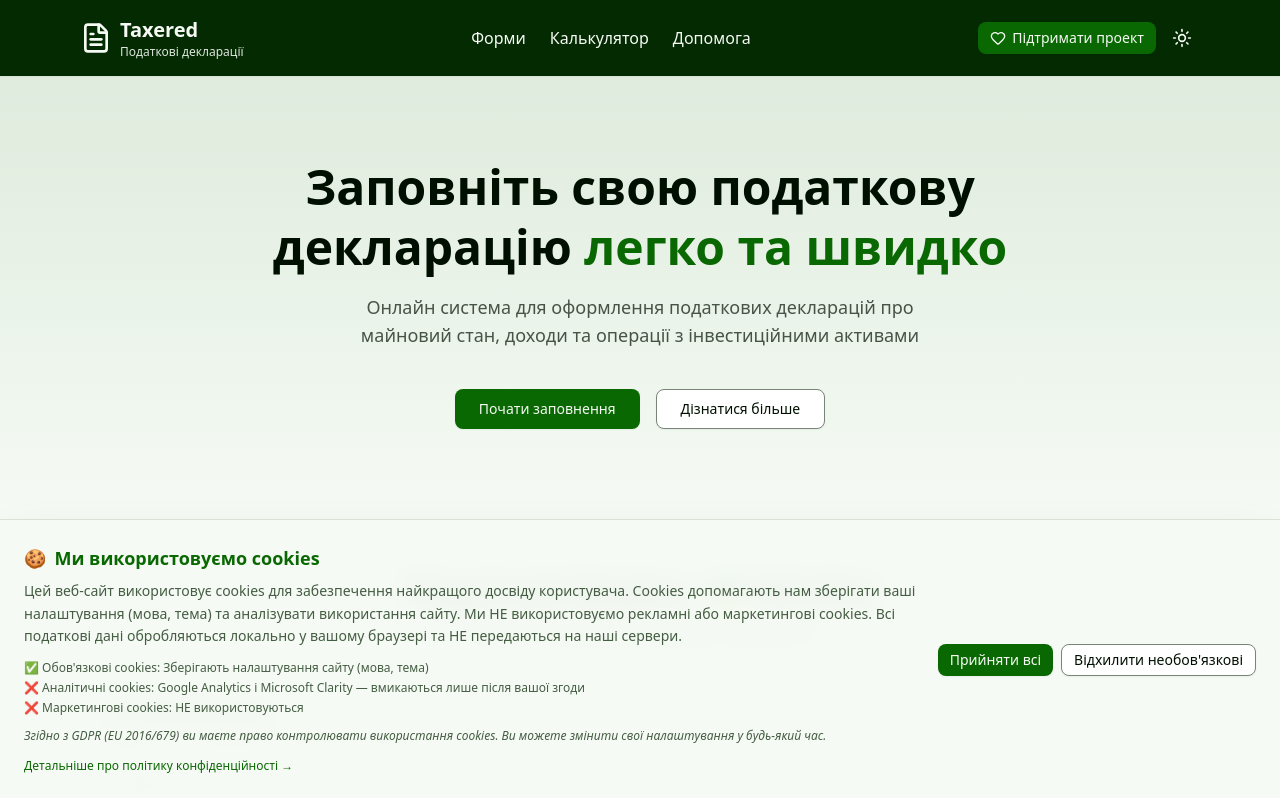
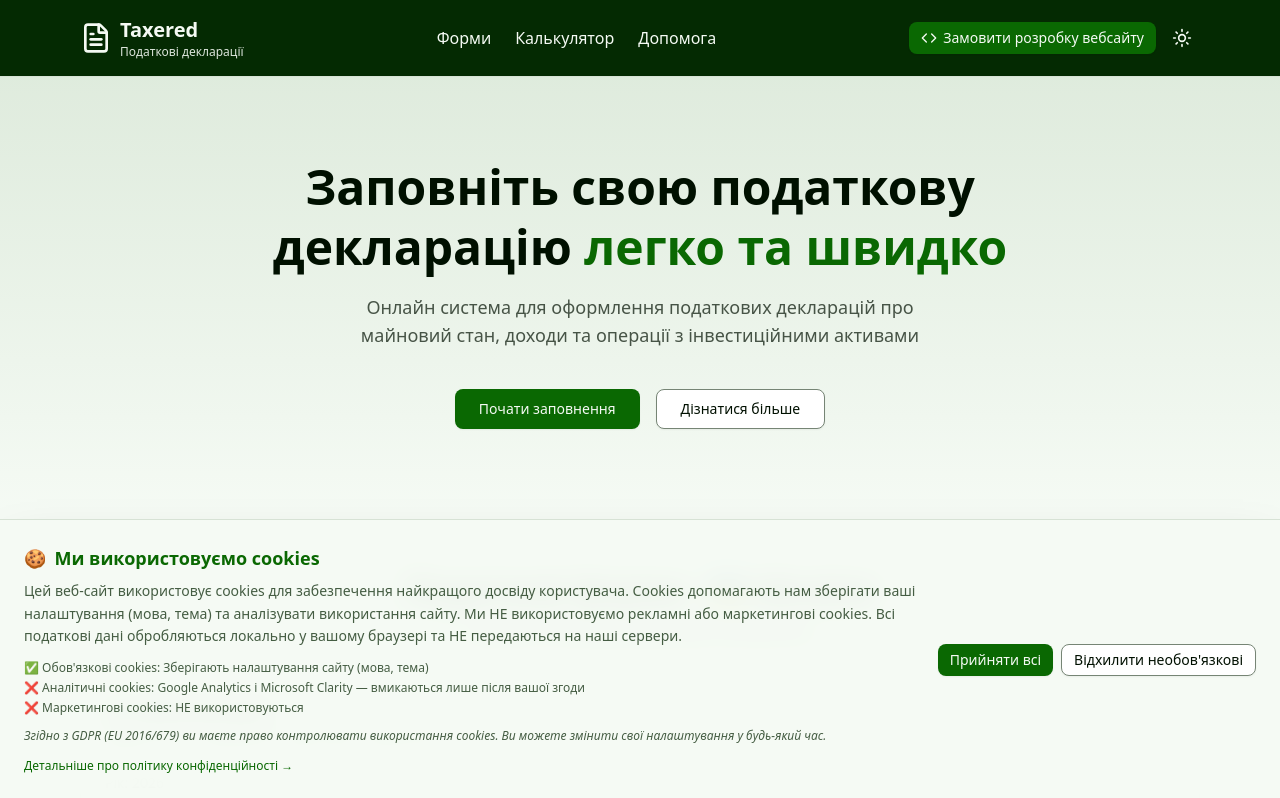
Before and after one commit to StackThrower/Taxered, an Angular app: page / in a window 1280 px wide. Shown: the top 798 px of the page. Built offline with nearby package versions, Linux system fonts and the light colour scheme.

Commit message:
feat: update header links to point to development order website

```diff
--- a/src/app/core/i18n.ts
+++ b/src/app/core/i18n.ts
@@ -9,7 +9,7 @@ export const UK = {
     forms: 'Форми',
     calculator: 'Калькулятор',
     help: 'Допомога',
-    support: 'Підтримати проект',
+    orderWebsite: 'Замовити розробку вебсайту',
     openMenu: 'Відкрити меню',
     closeMenu: 'Закрити меню',
     mainNav: 'Основна навігація',
--- a/src/app/core/site.ts
+++ b/src/app/core/site.ts
@@ -6,7 +6,7 @@ export const LOCALE = 'uk-ua';
 
 export const SITE_NAME = 'Taxered Tax Declaration';
 
-export const DONATE_URL = 'https://www.paypal.com/donate/?hosted_button_id=RMHSQVH59BVPS';
+export const DEV_ORDER_URL = 'https://stackthrow.com/';
 
 export const CONTACT_EMAIL = '0x01code@gmail.com';
 
--- a/src/app/layout/header.html
+++ b/src/app/layout/header.html
@@ -36,14 +36,14 @@
 
     <div class="flex items-center gap-1 md:gap-2">
       <a
-        [href]="donateUrl"
+        [href]="devOrderUrl"
         target="_blank"
-        rel="noopener noreferrer"
+        rel="noopener"
         class="btn btn-primary btn-sm hidden md:inline-flex"
-        [attr.aria-label]="s.support"
+        [attr.aria-label]="s.orderWebsite"
       >
-        <svg [appIcon]="icons.Heart" class="size-4"></svg>
-        <span class="hidden lg:inline">{{ s.support }}</span>
+        <svg [appIcon]="icons.Code" class="size-4"></svg>
+        <span class="hidden lg:inline">{{ s.orderWebsite }}</span>
       </a>
       <app-theme-toggle />
       <button
@@ -120,13 +120,13 @@
 
     <div class="mt-auto border-t border-border px-6 py-6">
       <a
-        [href]="donateUrl"
+        [href]="devOrderUrl"
         target="_blank"
-        rel="noopener noreferrer"
+        rel="noopener"
         class="btn btn-primary btn-lg w-full gap-3 shadow-lg"
       >
-        <svg [appIcon]="icons.Heart" class="size-5 fill-current"></svg>
-        <span class="font-semibold">{{ s.support }}</span>
+        <svg [appIcon]="icons.Code" class="size-5"></svg>
+        <span class="font-semibold">{{ s.orderWebsite }}</span>
       </a>
     </div>
   </div>
--- a/src/app/layout/header.ts
+++ b/src/app/layout/header.ts
@@ -1,8 +1,8 @@
 import { ChangeDetectionStrategy, Component, ElementRef, viewChild } from '@angular/core';
 import { RouterLink } from '@angular/router';
-import { Calculator, FileText, Heart, HelpCircle, Menu, X } from 'lucide';
+import { Calculator, Code, FileText, HelpCircle, Menu, X } from 'lucide';
 import { UK } from '../core/i18n';
-import { DONATE_URL, localePath } from '../core/site';
+import { DEV_ORDER_URL, localePath } from '../core/site';
 import { Icon } from '../shared/icon';
 import { ThemeToggle } from './theme-toggle';
 
@@ -14,11 +14,11 @@ import { ThemeToggle } from './theme-toggle';
 })
 export class Header {
   protected readonly s = UK.header;
-  protected readonly donateUrl = DONATE_URL;
+  protected readonly devOrderUrl = DEV_ORDER_URL;
   protected readonly homePath = localePath();
   protected readonly calculatorPath = localePath('calculator');
   protected readonly helpPath = localePath('help');
-  protected readonly icons = { Calculator, FileText, Heart, HelpCircle, Menu, X };
+  protected readonly icons = { Calculator, Code, FileText, HelpCircle, Menu, X };
 
   private readonly menu = viewChild.required<ElementRef<HTMLDialogElement>>('menu');
 
```
